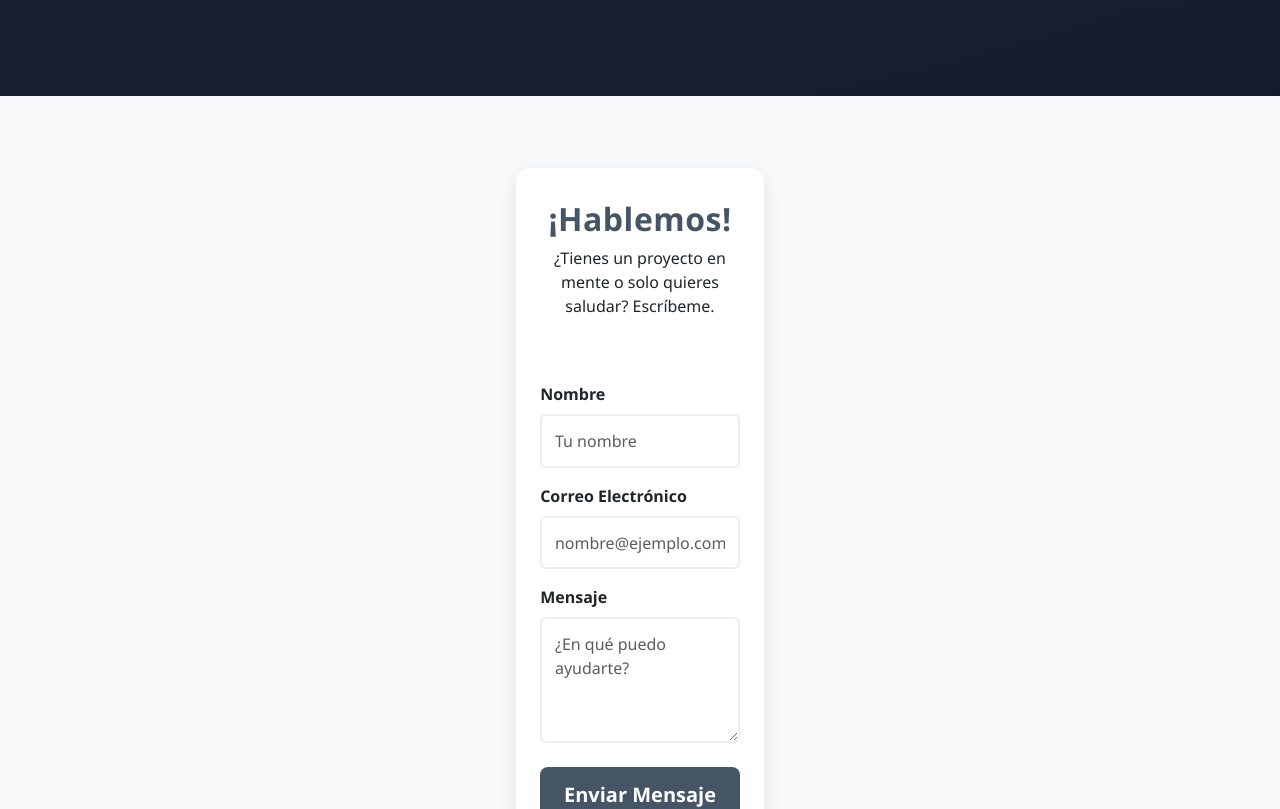
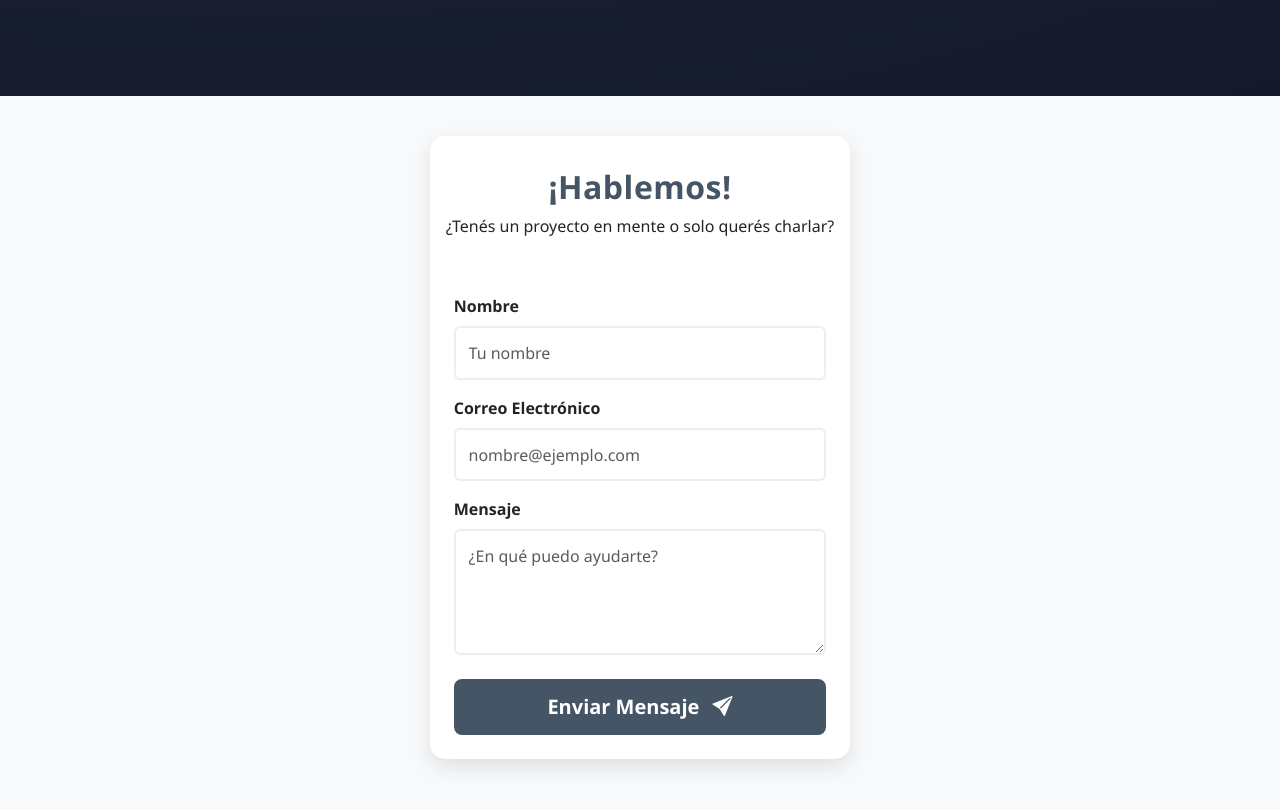
Before and after one commit to lc2802/Portfolio, an Angular app: page /contact in a window 1280 px wide. Shown: the part 3600-4409 px from the top of the page. Built offline with nearby package versions, Linux system fonts and the light colour scheme.

Commit message:
Update contact.component.html

```diff
--- a/src/app/components/contact/contact.component.html
+++ b/src/app/components/contact/contact.component.html
@@ -1,13 +1,13 @@
-<div class="container p-5">
+<div class="container p-3">
   <div class="row justify-content-center">
-    <div class="col-md-8 col-lg-6">
+    <div class="">
       <div class="contact-card">
         <div class="card-header-custom text-center">
           <h2 class="fw-bold mb-2">¡Hablemos!</h2>
-          <p>¿Tienes un proyecto en mente o solo quieres saludar? Escríbeme.</p>
+          <p>¿Tenés un proyecto en mente o solo querés charlar?</p>
         </div>
 
-        <form class="p-4 mt-2">
+        <form class="p-4">
           <div class="mb-3">
             <label for="name" class="form-label fw-semibold">Nombre</label>
             <input type="text" class="form-control" id="name" placeholder="Tu nombre">
```
